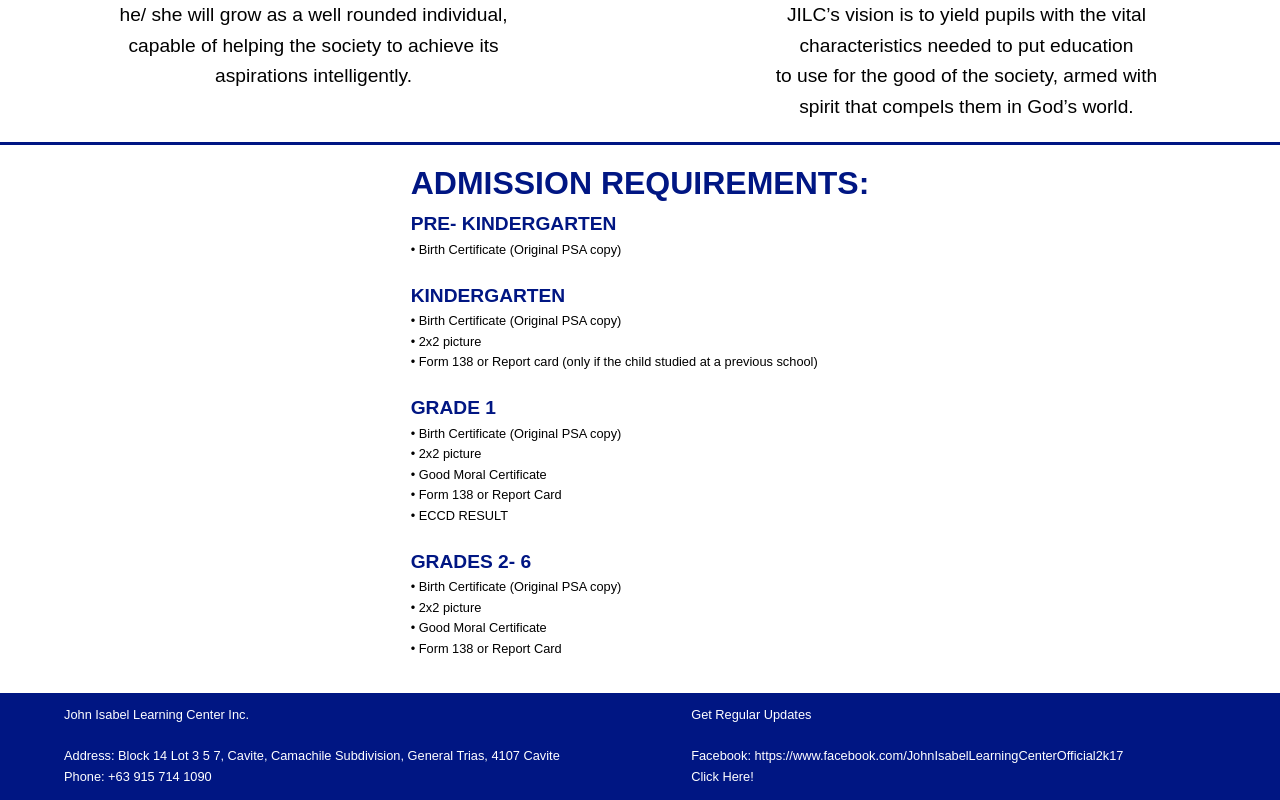
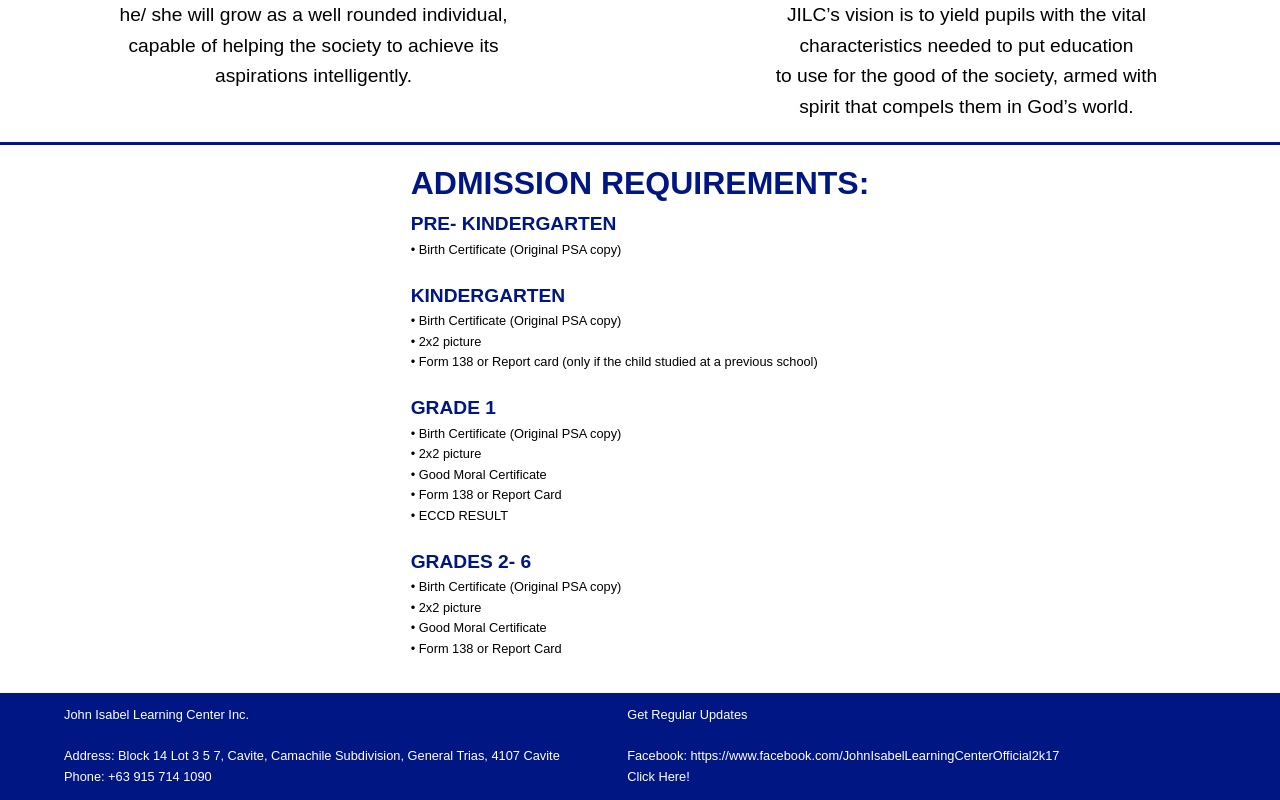
Before and after one commit to claricatheworld/JohnIsabelLearningInc, a plain HTML site: page index.html in a window 1280 px wide. Shown: the part 737-1537 px from the top of the page. Drawn offline with Linux system fonts and the light colour scheme.

Commit message:
Add files via upload

```diff
--- a/index.html
+++ b/index.html
@@ -145,7 +145,7 @@
 
 	<div id="socials">
 
-		<p style="color: white; font-family: sans-serif; font-size:1vw; margin-left: 5vw;">
+		<p style="color: white; font-family: sans-serif; font-size:1vw;  ">
 
 		Get Regular Updates <br> <br>
 
```
